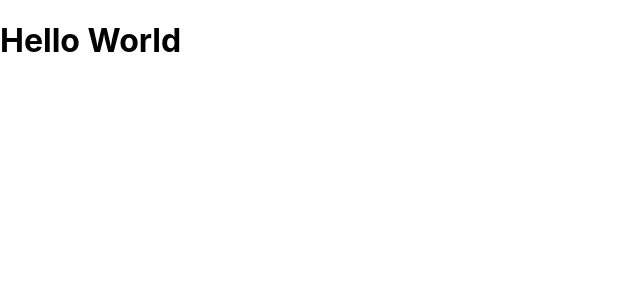
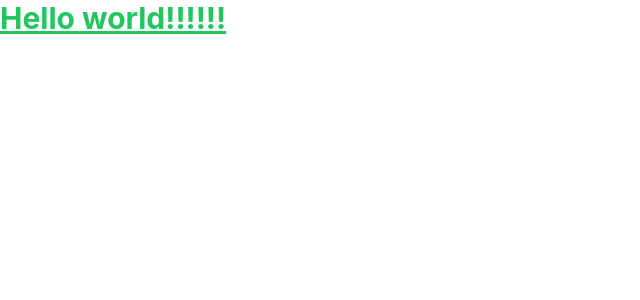
Before and after one commit to meerhamzadev/Telemania, a React (Create React App) app: page / in a window 1280 px wide. Shown: the top 300 px of the page, without its empty margins (0-640 px from the left). Built offline with nearby package versions, Linux system fonts and the light colour scheme.

Commit message:
📦New: configure tailwindcss

```diff
--- a/src/App.js
+++ b/src/App.js
@@ -1,9 +1,9 @@
 import React from 'react'
 
 const App = () => (
-  <div>
-    <h1>Hello World</h1>
-  </div>
+  <h1 className="text-3xl text-green-500 font-bold underline">
+    Hello world!!!!!!
+  </h1>
 );
 
 export default App;
--- a/src/index.css
+++ b/src/index.css
@@ -1,3 +1,7 @@
+@tailwind base;
+@tailwind components;
+@tailwind utilities;
+
 body {
   margin: 0;
   font-family: -apple-system, BlinkMacSystemFont, 'Segoe UI', 'Roboto', 'Oxygen',
--- /dev/null
+++ b/tailwind.config.js
@@ -0,0 +1,10 @@
+module.exports = {
+    content: [
+        "./src/**/*.{js,jsx,ts,tsx}",
+    ],
+    theme: {
+        extend: {
+        },
+    },
+    plugins: [],
+}
```
Also changed, not shown: package.json (+6 -1 lines), 2 other files (tests, documents, lock files or other folders).
